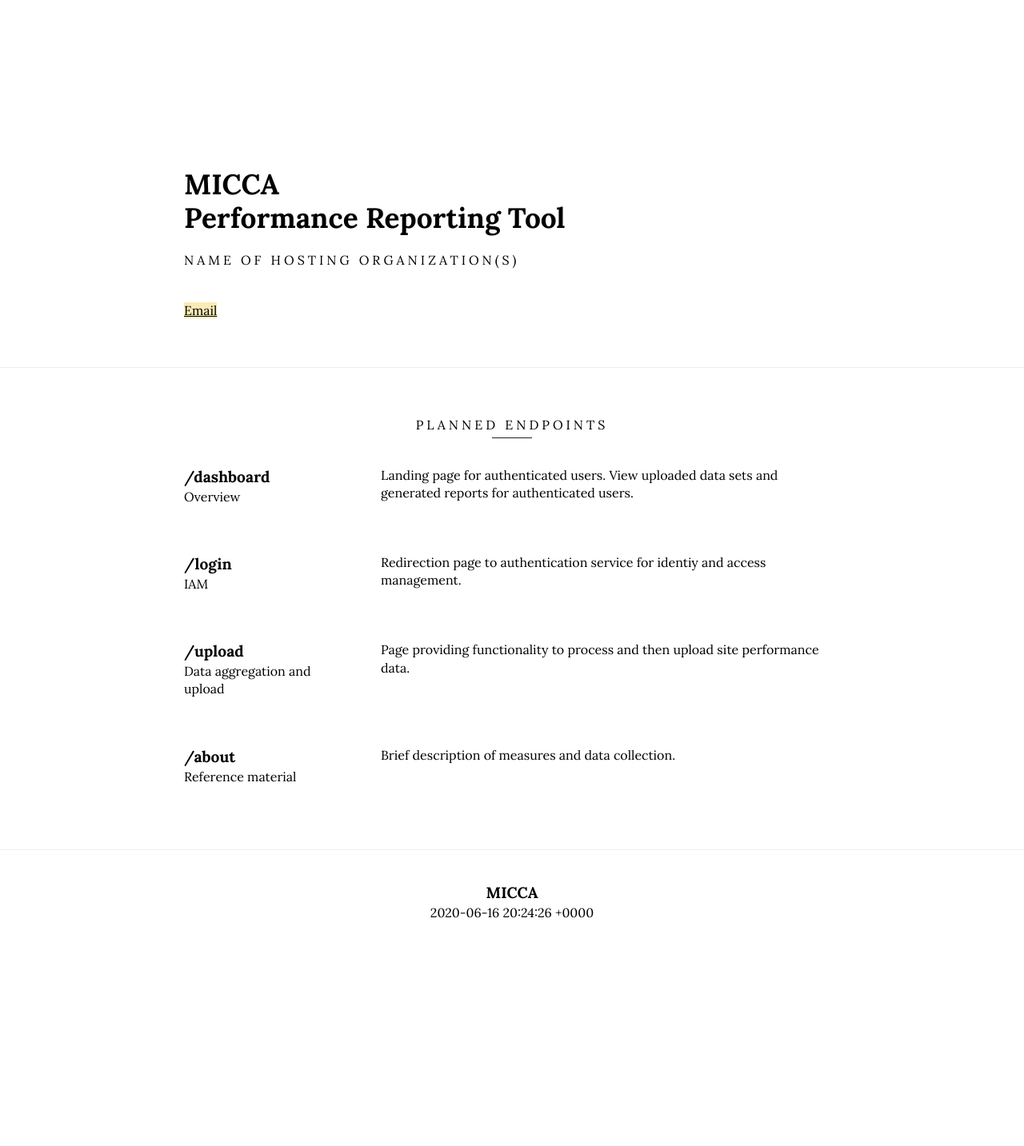
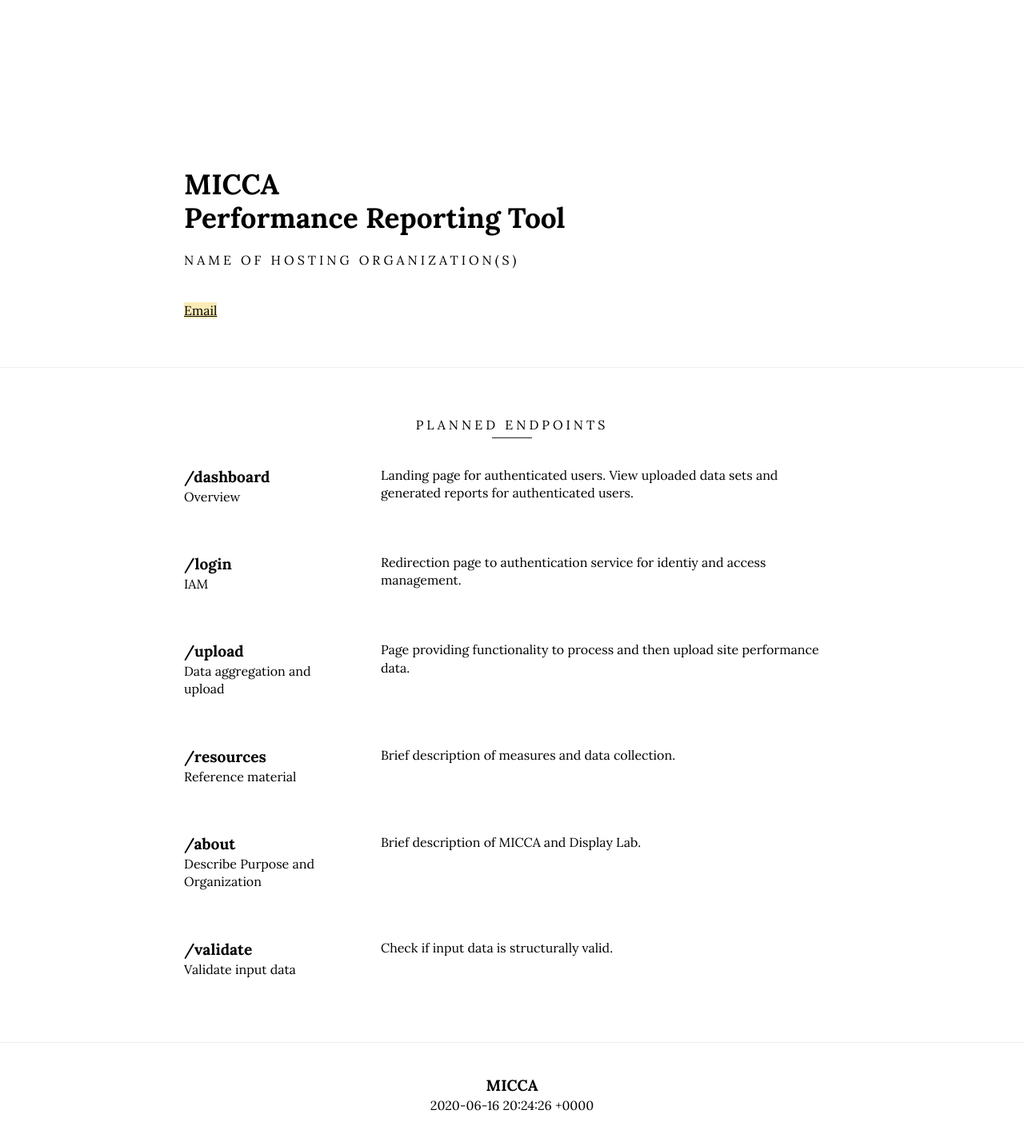
Before and after one commit to Display-Lab/micca-static, a Jekyll site: the page built from index.html, in a window 1280 px wide. Shown: the whole page at 80% size. Built offline with Jekyll 4.4.1, drawn with Linux system fonts in a browser that asks for light colours; before the commit the page ends 1192 px from its top, so only the background shows below that.

Commit message:
Include additional endpoints per meeting.

```diff
--- a/_data/capabilities.yml
+++ b/_data/capabilities.yml
@@ -10,6 +10,14 @@
     purpose: Data aggregation and upload
     description: Page providing functionality to process and then upload site performance data.
 
--   title: "/about"
+-   title: "/resources"
     purpose: Reference material
     description: Brief description of measures and data collection.
+
+-   title: "/about"
+    purpose: Describe Purpose and Organization
+    description: Brief description of MICCA and Display Lab.
+
+-   title: "/validate"
+    purpose: Validate input data
+    description: Check if input data is structurally valid.
```
